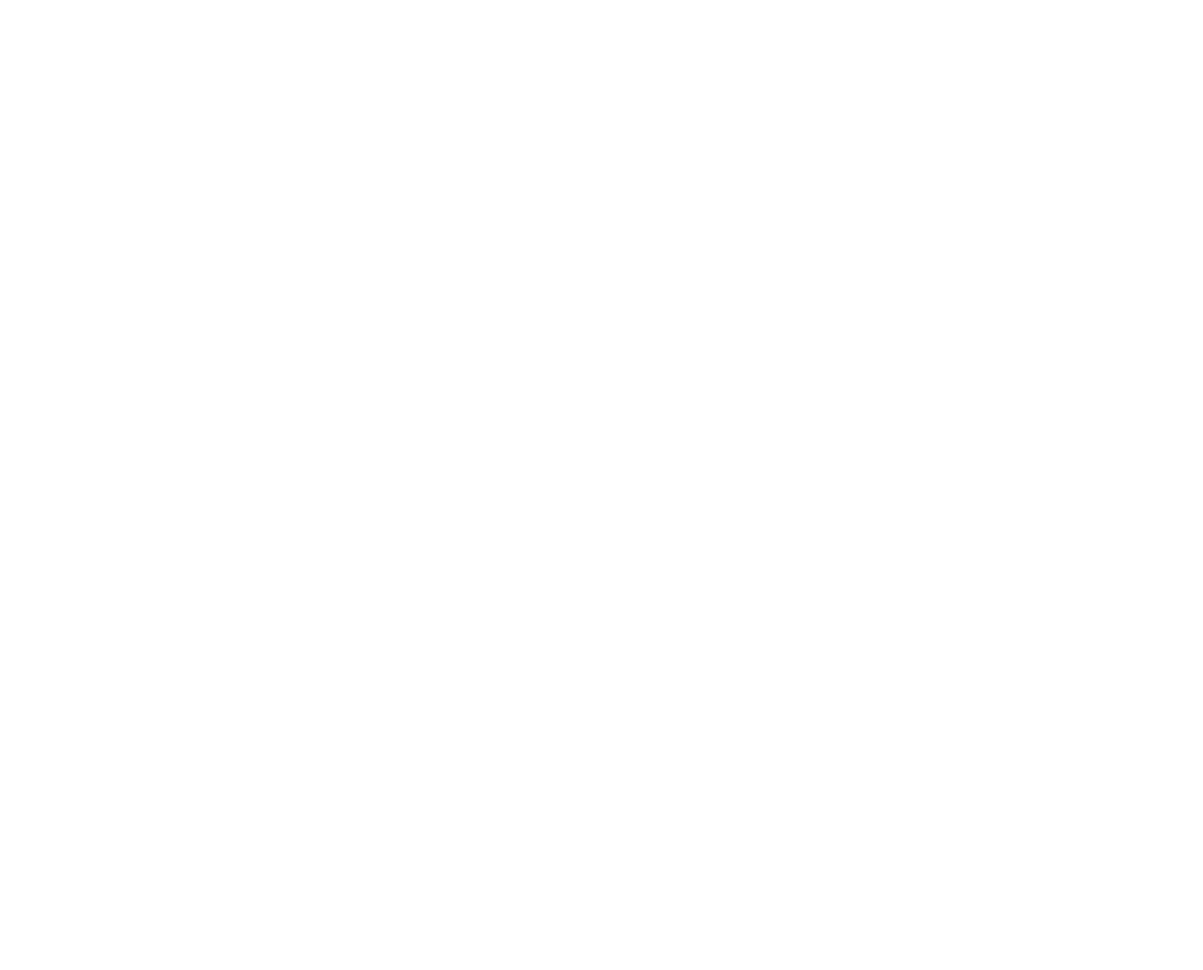
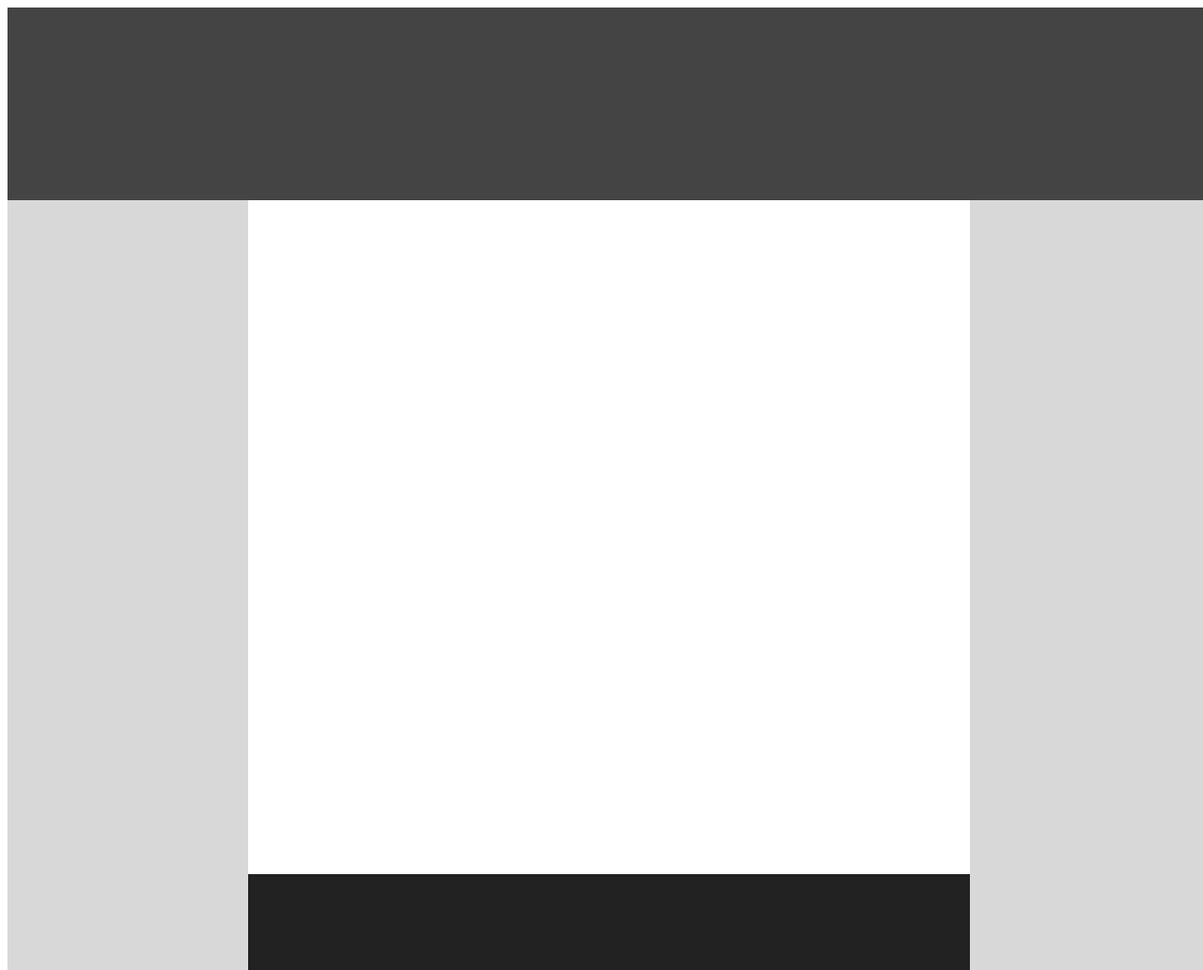
Before and after one commit to DevMountain/html-layout, a plain HTML site: page first/index.html in a window 1280 px wide. Shown: the whole page at 94% size. Before the commit the page ends 800 px from the top, so only its background shows below. Drawn offline with Linux system fonts and the light colour scheme.

Commit message:
recreated pngs

```diff
--- a/first/index.html
+++ b/first/index.html
@@ -1 +1,13 @@
-<!-- Put your HTML HERE, make sure to connect your style.css sheet -->
+<!DOCTYPE html>
+<head>
+<link rel="stylesheet" type="text/css" href="style.css">
+</head>
+<body>
+    <div id="container">
+        <div id="top"></div>
+        <div  class="side" id="left"></div>
+        <div  class="side" id="right"></div>
+        <div id="center"></div>
+        <div id="bottom"></div>
+    </div>
+</body>
--- a/first/style.css
+++ b/first/style.css
@@ -0,0 +1,37 @@
+#container {
+  height: 1024px;
+  width: 100%;
+    position: absolute;
+}
+
+#top {
+  height: 20%;
+  width: 100%;
+  background-color: #444444;
+}
+
+.side {
+    height: 80%;
+    width: 20%;
+    background-color: #D8D8D8;
+    position: absolute;
+}
+#left {
+    left: 0px;
+}
+#right {
+    right: 0px;
+}
+
+#center {
+    margin: auto;
+    width: 60%;
+    height: 70%;
+}
+
+#bottom {
+    background-color: #222222;
+    width: 60%;
+    height: 10%;
+    margin: auto;
+}
--- /dev/null
+++ b/second/style.css
@@ -0,0 +1,40 @@
+html, body {
+    margin:0;
+    padding:0;
+    height: 1024px;
+}
+
+#container {
+    height: 1024px;
+}
+
+.column {
+    float: left;
+    width: 33.33333%;
+    height: 100%;
+}
+
+#left {
+    background-color: #4A90E2;
+}
+
+#center {
+    background-color: #50E3C2;
+}
+
+#right {
+    background-color: #B8E986;
+    height: 90%;
+}
+
+#image {
+    float: right;
+    width: 33.3333%;
+    height: 10%;
+    background-color: #D0021B;
+    text-align: center;
+    line-height: 102.4px;
+    color: white;
+    font-family: arial;
+    font-size: 20px;
+}
--- /dev/null
+++ b/third/style.css
@@ -0,0 +1,52 @@
+html, body {
+  width: 100%
+}
+
+#container {
+  height: 1024px;
+}
+
+#square {
+  width: 100px;
+  height: 100px;
+  background-color: #4A90E2;
+  align-self: center;
+  margin-left: 5%;
+}
+
+#textBox {
+  align-self: center;
+  margin: auto 50px;
+  font-size: 1.5em;
+}
+
+.row {
+  display: flex;
+  width: 100%;
+  height: 15%;
+}
+
+#row1 {
+  background-color: #D8D8D8;
+}
+
+#row2 {
+  background-color: #FFFFFF
+  height: 25%;
+}
+
+#row3 {
+  background-color: #4A90E2;
+}
+
+#row4 {
+  background-color: #50E3C2;
+}
+
+#row5 {
+  background-color: #B8E986
+}
+
+#row6 {
+  background-color: #F8E71C
+}
```
Also changed, not shown: second/index.html (added, +12 -0 lines), third/index.html (added, +19 -0 lines).
